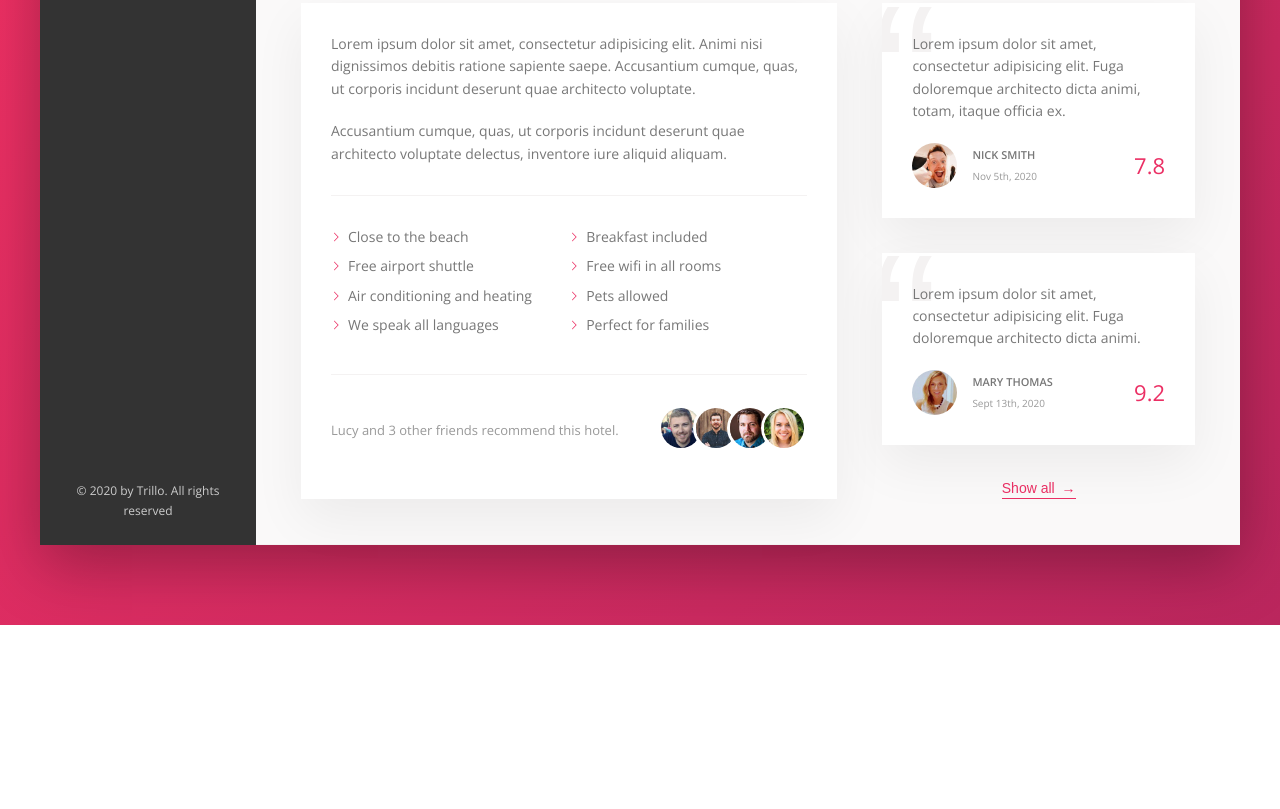
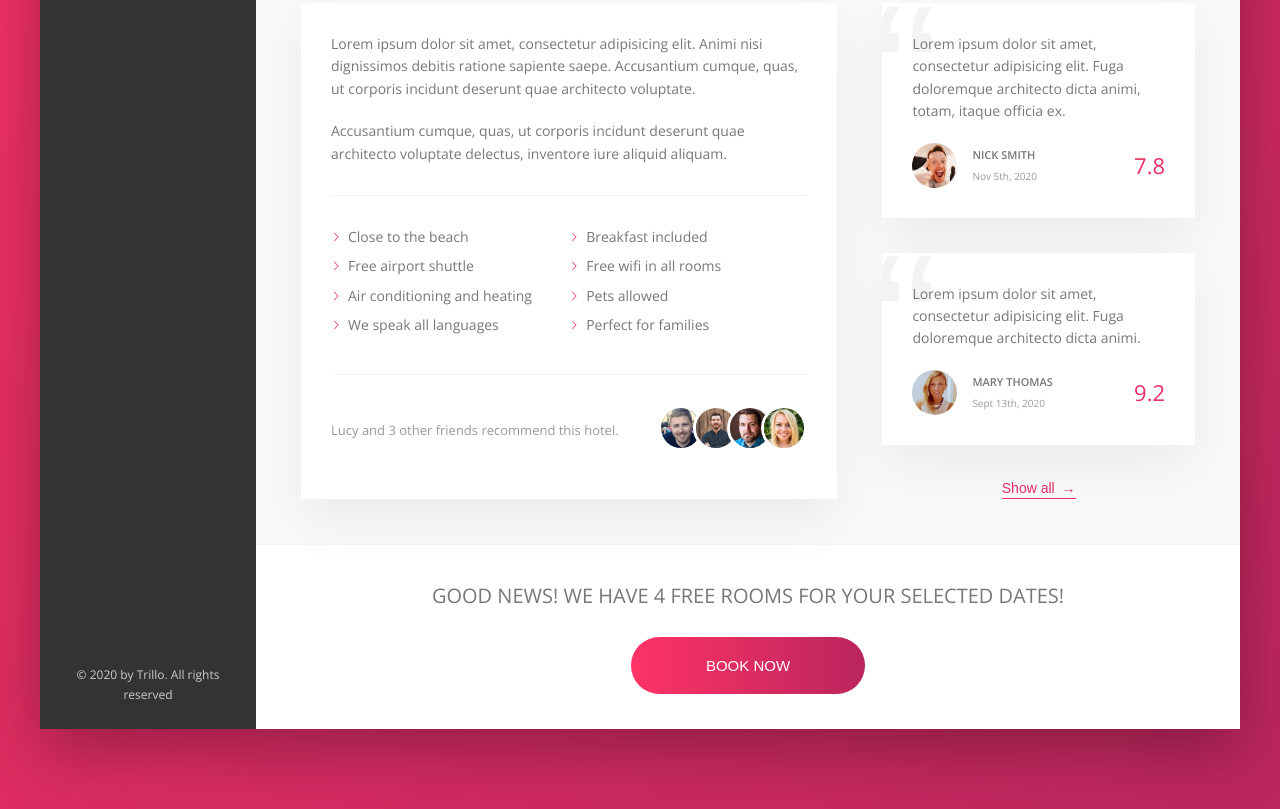
Before and after one commit to AngelCruzL/trillo, a website: page index.html in a window 1280 px wide. Shown: the part 644-1453 px from the top of the page. Before the commit the page ends 1269 px from the top, so only its background shows below. Drawn offline with nearby package versions, Linux system fonts and the light colour scheme.

Commit message:
Finishing the page on pc view

```diff
--- a/index.html
+++ b/index.html
@@ -193,6 +193,7 @@
 								</div>
 							</div>
 						</div>
+
 						<figure class="user-reviews">
 							<figure class="review">
 								<blockquote class="review__text">
@@ -235,6 +236,16 @@
 							<button class="btn-inline">Show all <span>&rarr;</span></button>
 						</figure>
 					</div>
+
+					<div class="cta">
+						<h2 class="cta__book-now">
+							Good news! We have 4 free rooms for your selected dates!
+						</h2>
+						<button class="btn">
+							<span class="btn__visible">Book now</span>
+							<span class="btn__invisible">Only 4 rooms left</span>
+						</button>
+					</div>
 				</main>
 			</div>
 		</div>
--- a/sass/_components.scss
+++ b/sass/_components.scss
@@ -451,3 +451,74 @@
 		z-index: 1;
 	}
 }
+
+//
+
+/*  Call to action  */
+.cta {
+	padding: 3.5rem 0;
+	text-align: center;
+
+	&__book-now {
+		font-size: 2rem;
+		font-weight: 300;
+		text-transform: uppercase;
+		margin-bottom: 2.5rem;
+	}
+}
+
+.btn {
+	font-size: 1.5rem;
+	font-weight: 300;
+	text-transform: uppercase;
+	border-radius: 100px;
+	border: none;
+	background-image: linear-gradient(
+		to right,
+		var(--color-primary-light),
+		var(--color-primary-dark)
+	);
+	color: white;
+	position: relative;
+	overflow: hidden;
+	cursor: pointer;
+
+	& > * {
+		display: inline-block;
+		height: 100%;
+		width: 100%;
+		transition: all 0.2s;
+	}
+
+	&__visible {
+		padding: 2rem 7.5rem;
+	}
+
+	&__invisible {
+		position: absolute;
+		padding: 2rem 0;
+		left: 0;
+		top: -100%;
+	}
+
+	&:hover {
+		background-image: linear-gradient(
+			to left,
+			var(--color-primary-light),
+			var(--color-primary-dark)
+		);
+	}
+
+	&:hover &__visible {
+		transform: translateY(100%);
+	}
+
+	&:hover &__invisible {
+		top: 0;
+	}
+
+	&:focus {
+		outline: none;
+		animation: pulsate 1s infinite;
+	}
+}
```
Also changed, not shown: css/style.css.
